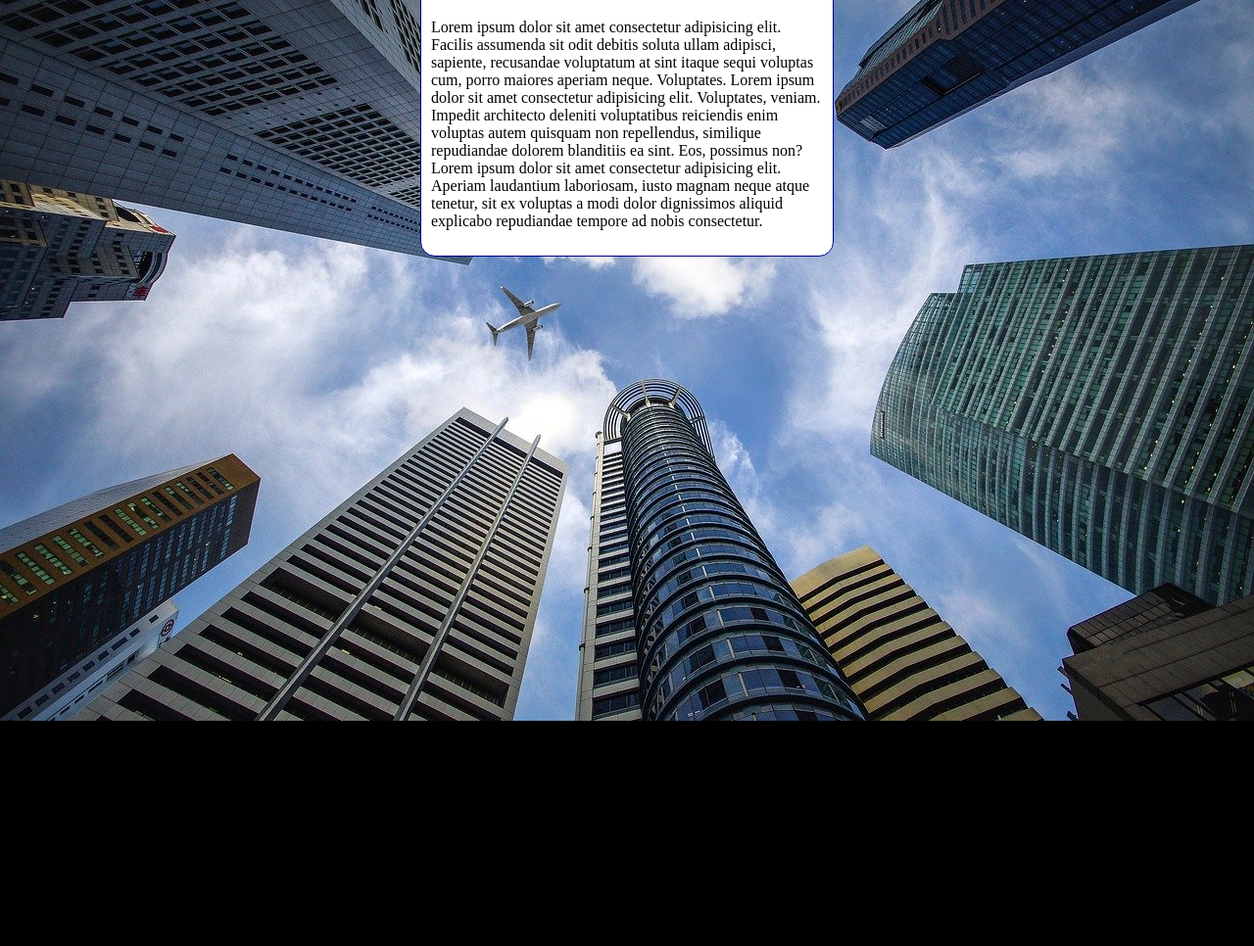
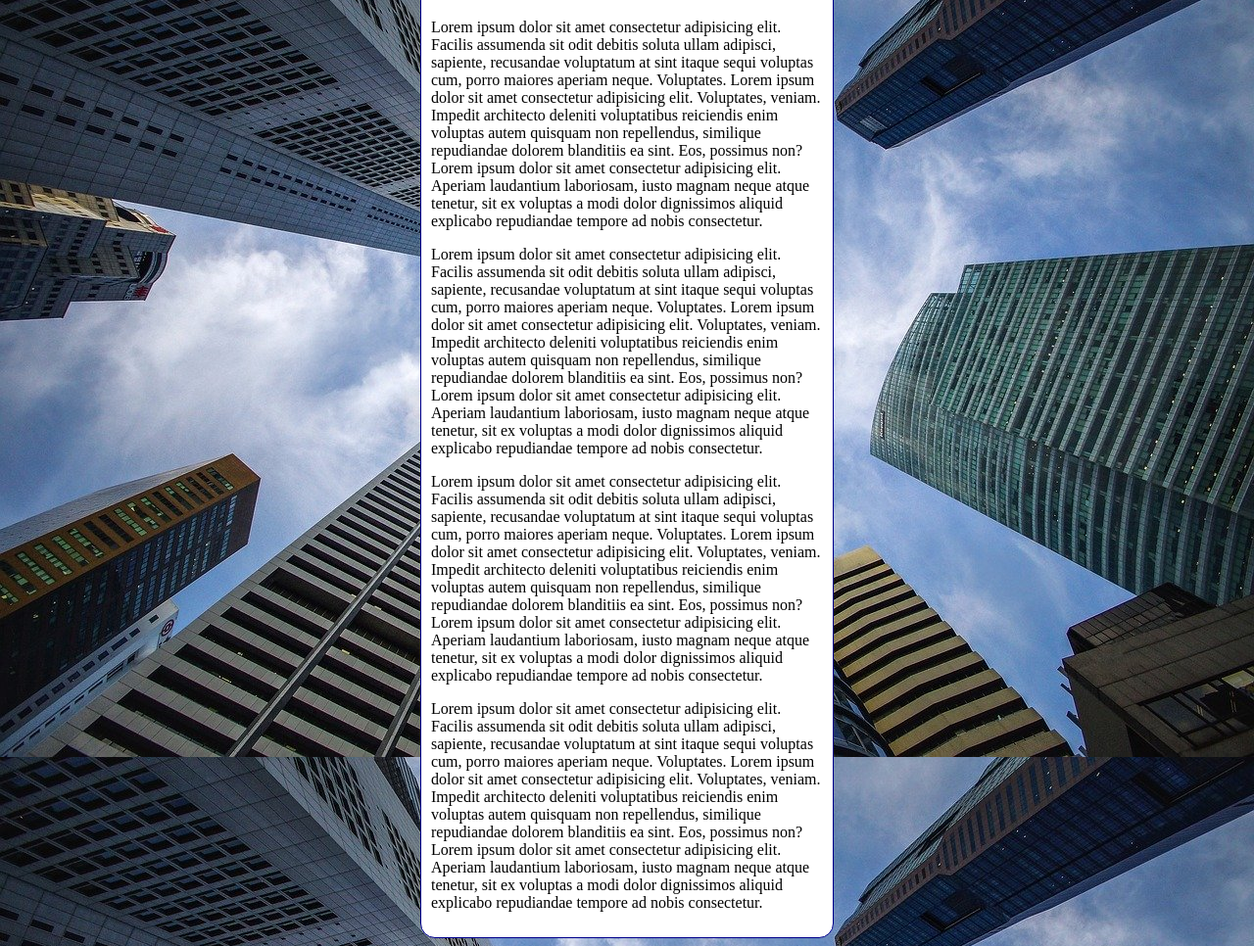
Before and after one commit to dayventura/html5-css, a plain HTML site: page ex022/fundo006.html in a window 1280 px wide. Shown: the part 80-1046 px from the top of the page at 98% size. Before the commit the page ends 816 px from the top, so only its background shows below. Drawn offline with Linux system fonts and the light colour scheme.

Commit message:
Update fundo006.html

```diff
--- a/ex022/fundo006.html
+++ b/ex022/fundo006.html
@@ -3,14 +3,20 @@
 <head>
     <meta charset="UTF-8">
     <meta name="viewport" content="width=device-width, initial-scale=1.0">
-    <title>Document</title>
+    <title>Fundo fixo de tela</title>
     <style>
         body {
-            height: 100vh;
+            /*height: 100vh;
             background-color: black;
             background-image: url('imagens/wallpaper002.jpg');
             background-position: center top;
             background-repeat: no-repeat;
+            background-size: cover;
+            background-attachment: fixed;*/
+
+            /*Shorthand - Background
+                color > image > position > repeat > [size*testar] > attachment*/
+            background: black url('imagens/wallpaper002.jpg') center center no-repeat fixed;
             background-size: cover;
         }
 
@@ -29,6 +35,9 @@
     <main>
         <h1>Teste de imagem de fundo</h1>
         <p>Lorem ipsum dolor sit amet consectetur adipisicing elit. Facilis assumenda sit odit debitis soluta ullam adipisci, sapiente, recusandae voluptatum at sint itaque sequi voluptas cum, porro maiores aperiam neque. Voluptates. Lorem ipsum dolor sit amet consectetur adipisicing elit. Voluptates, veniam. Impedit architecto deleniti voluptatibus reiciendis enim voluptas autem quisquam non repellendus, similique repudiandae dolorem blanditiis ea sint. Eos, possimus non? Lorem ipsum dolor sit amet consectetur adipisicing elit. Aperiam laudantium laboriosam, iusto magnam neque atque tenetur, sit ex voluptas a modi dolor dignissimos aliquid explicabo repudiandae tempore ad nobis consectetur.</p>
+        <p>Lorem ipsum dolor sit amet consectetur adipisicing elit. Facilis assumenda sit odit debitis soluta ullam adipisci, sapiente, recusandae voluptatum at sint itaque sequi voluptas cum, porro maiores aperiam neque. Voluptates. Lorem ipsum dolor sit amet consectetur adipisicing elit. Voluptates, veniam. Impedit architecto deleniti voluptatibus reiciendis enim voluptas autem quisquam non repellendus, similique repudiandae dolorem blanditiis ea sint. Eos, possimus non? Lorem ipsum dolor sit amet consectetur adipisicing elit. Aperiam laudantium laboriosam, iusto magnam neque atque tenetur, sit ex voluptas a modi dolor dignissimos aliquid explicabo repudiandae tempore ad nobis consectetur.</p>
+        <p>Lorem ipsum dolor sit amet consectetur adipisicing elit. Facilis assumenda sit odit debitis soluta ullam adipisci, sapiente, recusandae voluptatum at sint itaque sequi voluptas cum, porro maiores aperiam neque. Voluptates. Lorem ipsum dolor sit amet consectetur adipisicing elit. Voluptates, veniam. Impedit architecto deleniti voluptatibus reiciendis enim voluptas autem quisquam non repellendus, similique repudiandae dolorem blanditiis ea sint. Eos, possimus non? Lorem ipsum dolor sit amet consectetur adipisicing elit. Aperiam laudantium laboriosam, iusto magnam neque atque tenetur, sit ex voluptas a modi dolor dignissimos aliquid explicabo repudiandae tempore ad nobis consectetur.</p>
+        <p>Lorem ipsum dolor sit amet consectetur adipisicing elit. Facilis assumenda sit odit debitis soluta ullam adipisci, sapiente, recusandae voluptatum at sint itaque sequi voluptas cum, porro maiores aperiam neque. Voluptates. Lorem ipsum dolor sit amet consectetur adipisicing elit. Voluptates, veniam. Impedit architecto deleniti voluptatibus reiciendis enim voluptas autem quisquam non repellendus, similique repudiandae dolorem blanditiis ea sint. Eos, possimus non? Lorem ipsum dolor sit amet consectetur adipisicing elit. Aperiam laudantium laboriosam, iusto magnam neque atque tenetur, sit ex voluptas a modi dolor dignissimos aliquid explicabo repudiandae tempore ad nobis consectetur.</p>
     </main>
 </body>
 </html>
```
